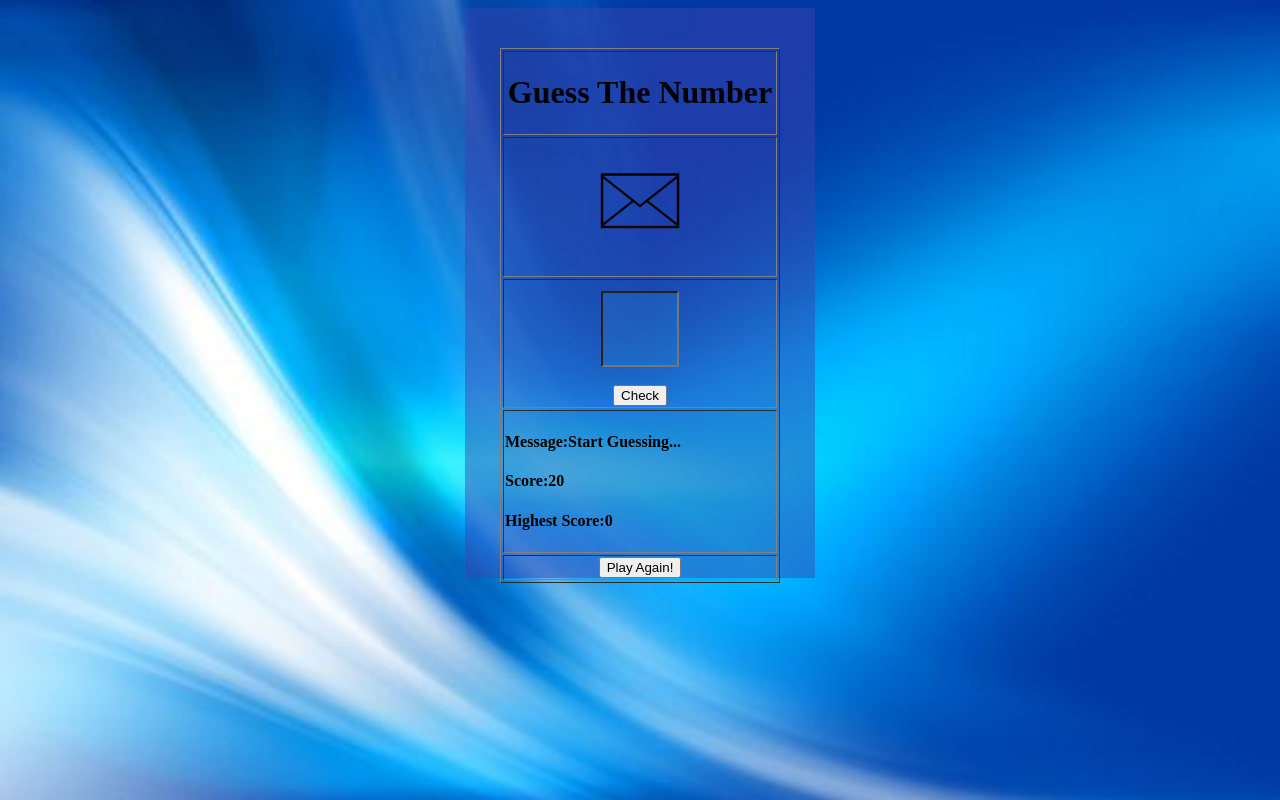
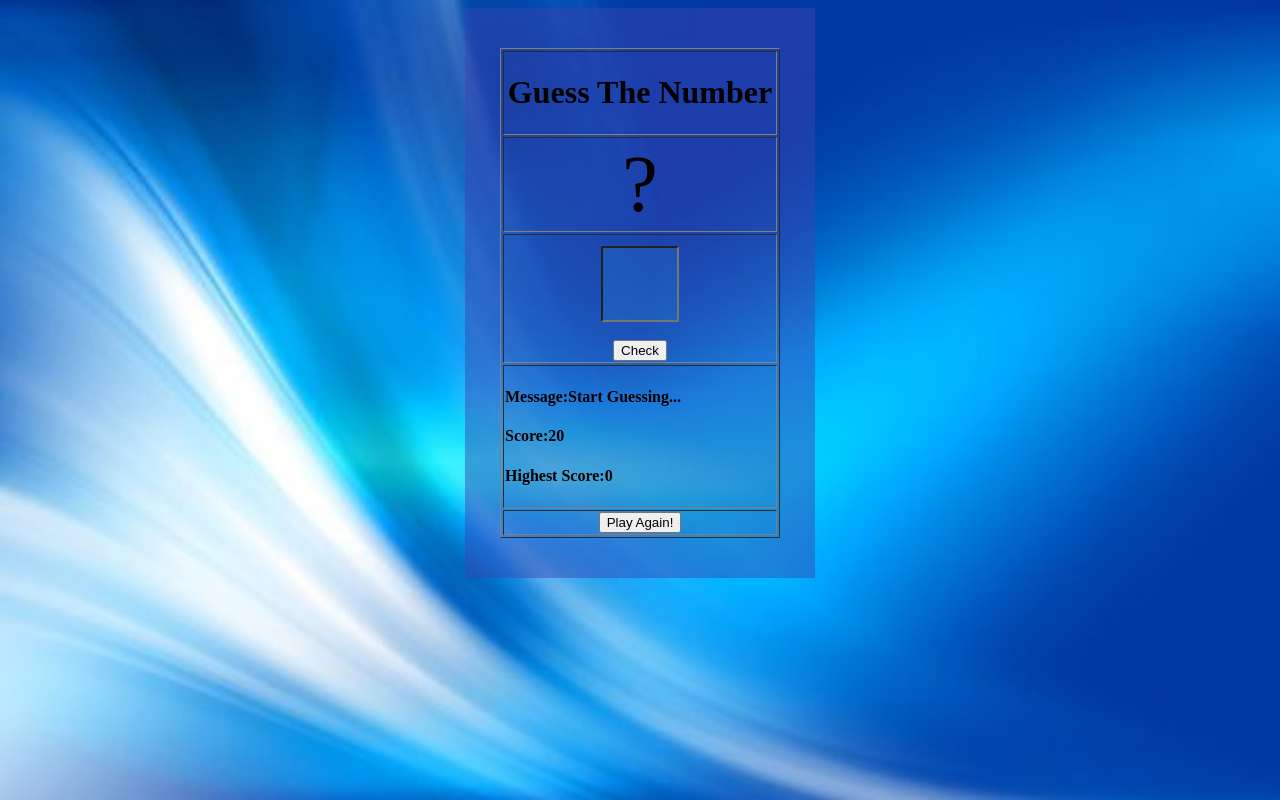
Before and after one commit to 118174roshan/GuessNumber, a plain HTML site: page index.html in a window 1280 px wide. Drawn offline with Linux system fonts and the light colour scheme.

Commit message:
Update index.html

```diff
--- a/index.html
+++ b/index.html
@@ -19,7 +19,7 @@
             </tr>
             <tr>
                 <td id="secNo">
-                    <span style='font-size:80px;' class="secretNo">&#128386;</span>
+                    <span style='font-size:80px;' class="secretNo">?</span>
 
                 </td>
             </tr>
```
